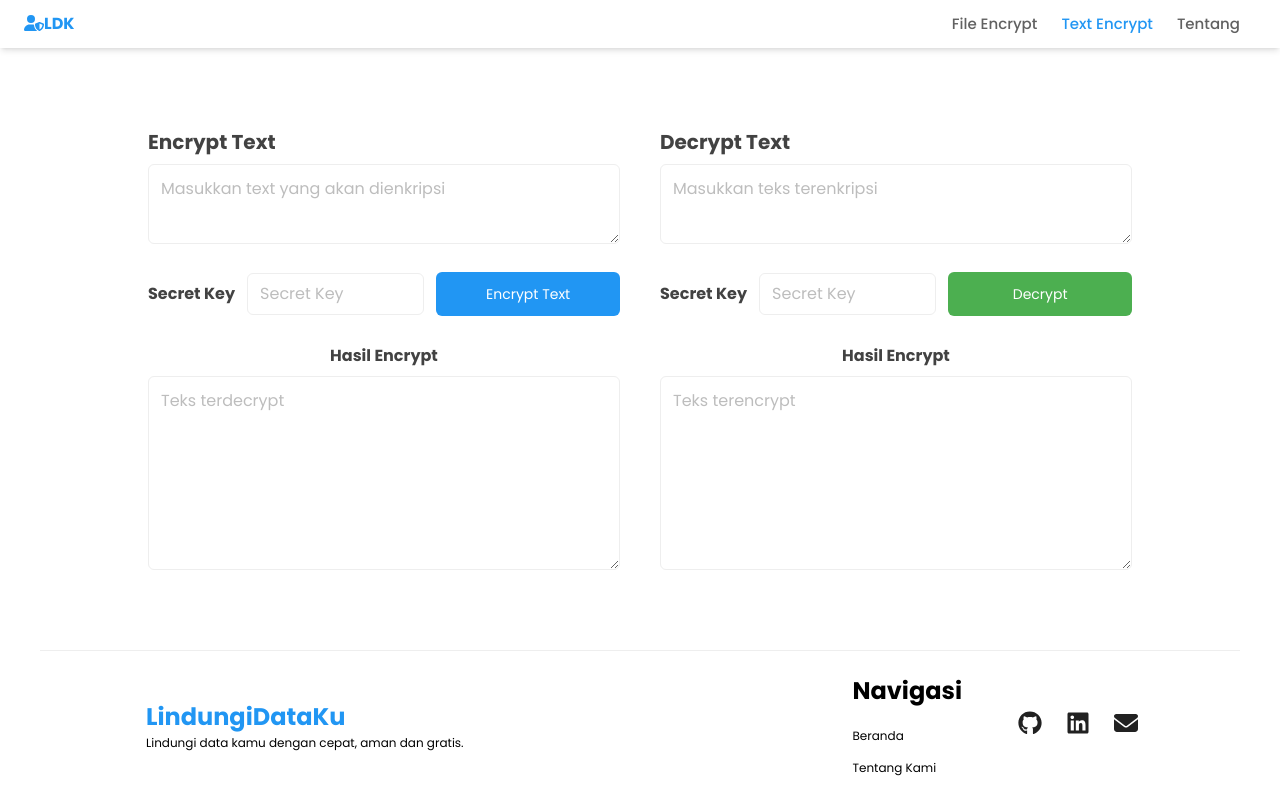
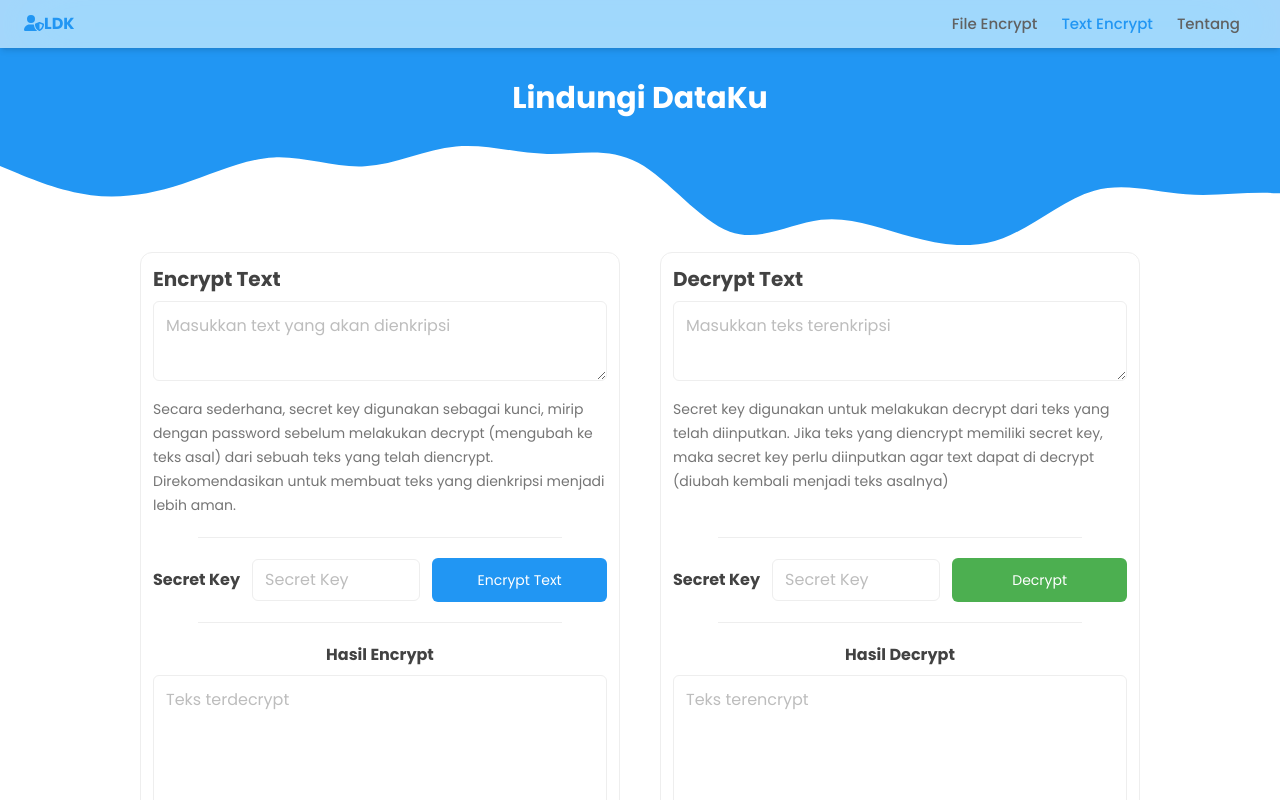
Before and after one commit to dadang-hawari/LindungiDataKu, a React (Vite) app: page /text-encrypt in a window 1280 px wide. Shown: the top 800 px of the page. Built offline with nearby package versions, Linux system fonts and the light colour scheme.

Commit message:
neatening up pages and components

```diff
--- a/src/components/common/Footer.jsx
+++ b/src/components/common/Footer.jsx
@@ -16,7 +16,7 @@ const Footer = () => {
                 LindungiDataKu
               </span>
             </div>
-            <p className="font-normal text-xs leading-5 mb-2">
+            <p className="font-normal text-xs leading-6 mb-2 mt-1">
               Lindungi data kamu dengan cepat, aman dan gratis.
             </p>
           </div>
@@ -25,14 +25,19 @@ const Footer = () => {
               <h3 className="text-xl sm:text-2xl font-bold text-black mb-4">
                 Navigasi
               </h3>
-              <p className="my-2">
-                <Link to="/" className="my-2 text-xs">
-                  Beranda
+              <p className="my-1">
+                <Link to="/" className="my-1 text-xs">
+                  File Encrypt
                 </Link>
               </p>
-              <p className="my-2">
-                <Link to="/tentang" className="my-2 text-xs ">
-                  Tentang Kami
+              <p className="my-1">
+                <Link to="/text-encrypt" className="my-1 text-xs ">
+                  Text Encrypt
+                </Link>
+              </p>
+              <p className="my-1">
+                <Link to="/tentang" className="my-1 text-xs ">
+                  Tentang
                 </Link>
               </p>
             </div>
--- a/src/components/common/Information.jsx
+++ b/src/components/common/Information.jsx
@@ -2,7 +2,7 @@ import React from 'react';
 
 export default function Information() {
   return (
-    <section className="mt-10  max-w-4xl px-4 mx-auto">
+    <section className=" max-w-4xl px-4 mx-auto -mt-7">
       <div className="w-full border border-gray-300 bg-gray-100 px-4 rounded-md py-2">
         <h2 className="font-bold ">Informasi:</h2>
         <p className="text-xs leading-5 mt-1">
--- a/src/components/decrypt/TextDecrypt.jsx
+++ b/src/components/decrypt/TextDecrypt.jsx
@@ -25,7 +25,7 @@ const TextDecrypt = () => {
   };
 
   return (
-    <div className="w-full">
+    <div className="w-full border p-3 rounded-xl">
       <h2 className="font-bold text-xl text-gray-800">Decrypt Text</h2>
       <textarea
         placeholder="Masukkan teks terenkripsi"
@@ -34,7 +34,15 @@ const TextDecrypt = () => {
         rows={2}
         className="block w-full border p-3 outline-none min-h-20 max-h-80 focus:border-green-500 mt-2 mb-4 rounded-md"
       />
-      <div className="flex flex-col sm:flex-row gap-5 mt-7  items-center sm:gap-x-3">
+      <p className="leading-6 text-gray-600 text-sm">
+        Secret key digunakan untuk melakukan decrypt dari teks yang telah
+        diinputkan. Jika teks yang diencrypt memiliki secret key, maka secret
+        key perlu diinputkan agar text dapat di decrypt (diubah kembali menjadi
+        teks asalnya)
+      </p>
+      <hr className="w-4/5 mx-auto mb-5 mt-11" />
+
+      <div className="flex flex-col sm:flex-row gap-5 items-center sm:gap-x-3">
         <label className="block min-w-max font-bold text-gray-800">
           Secret Key
         </label>
@@ -52,11 +60,13 @@ const TextDecrypt = () => {
           Decrypt
         </button>
       </div>
+      <hr className="w-4/5 mx-auto my-5" />
+
       <label
         htmlFor="hasilDecrypt"
-        className="text-gray-800 font-bold mt-7 text-center block"
+        className="text-gray-800 font-bold mt-5 text-center block"
       >
-        Hasil Encrypt
+        Hasil Decrypt
       </label>
       <textarea
         id="hasilDecrypt"
--- a/src/components/encrypt/TextEncrypt.jsx
+++ b/src/components/encrypt/TextEncrypt.jsx
@@ -9,7 +9,7 @@ const TextEncrypt = () => {
 
   const handleEncrypt = () => {
     if (!plainText.trim())
-      return toast('Mohon memasukkan teks yang akan didecrypt', {
+      return toast('Mohon memasukkan teks yang akan diencryp', {
         className: 'toast-error',
         toastId: 'toastError',
       });
@@ -18,7 +18,7 @@ const TextEncrypt = () => {
   };
 
   return (
-    <div className="w-full">
+    <div className="w-full border p-3 rounded-xl">
       <h2 className="font-bold text-xl text-gray-800">Encrypt Text</h2>
       <textarea
         placeholder="Masukkan text yang akan dienkripsi"
@@ -27,7 +27,14 @@ const TextEncrypt = () => {
         rows={2}
         className="block w-full border p-3 outline-none min-h-20 max-h-80 focus:border-blue-500 mt-2 mb-4 rounded-md"
       />
-      <div className="flex flex-col sm:flex-row gap-5 mt-7  items-center sm:gap-x-3">
+      <p className="leading-6 text-gray-600 text-sm">
+        Secara sederhana, secret key digunakan sebagai kunci, mirip dengan
+        password sebelum melakukan decrypt (mengubah ke teks asal) dari sebuah
+        teks yang telah diencrypt. Direkomendasikan untuk membuat teks yang
+        dienkripsi menjadi lebih aman.
+      </p>
+      <hr className="w-4/5 mx-auto my-5" />
+      <div className="flex flex-col sm:flex-row gap-5 mt-2  items-center sm:gap-x-3">
         <label className="block min-w-max font-bold text-gray-800">
           Secret Key
         </label>
@@ -44,10 +51,11 @@ const TextEncrypt = () => {
           Encrypt Text
         </button>
       </div>
+      <hr className="w-4/5 mx-auto my-5" />
 
       <label
         htmlFor="hasilEnkripsi"
-        className="text-gray-800 font-bold mt-7 text-center block"
+        className="text-gray-800 font-bold mt-5 text-center block"
       >
         Hasil Encrypt
       </label>
--- a/src/pages/About.jsx
+++ b/src/pages/About.jsx
@@ -4,28 +4,29 @@ import React from 'react';
 
 export default function About() {
   return (
+    <>
+      <DefaultNav />
       <div className="flex flex-col h-screen justify-between ">
-      <DefaultNav />
-
         <div>
           <section className="mt-20  max-w-3xl px-4 mx-auto">
             <div className="w-full border border-gray-300 bg-gray-100 px-4 rounded-md py-2">
               <h2 className="font-bold ">Lindungi DataKu</h2>
               <p className="text-xs leading-5 mt-1">
                 LDK (Lindungi DataKu) ditujukan untuk melindungi data-data file
-              seperti docs, ppt, pdf, dan sebagainya dengan cepat dan aman yang
-              memanfaatkan enkripsi AES-256 (Advanced Encryption Standard) .
+                seperti docs, ppt, pdf, dan sebagainya dengan cepat dan aman
+                yang memanfaatkan enkripsi AES (Advanced Encryption Standard) .
               </p>
               <p className="text-xs leading-5 mt-1">
-              Website ini dilengkapi dengan fitur PWA (Progressive Web App) yang
-              membuatnya dapat diinstall dan digunakan secara offline.
+                Website ini dilengkapi dengan fitur PWA (Progressive Web App)
+                yang membuatnya dapat diinstall dan digunakan secara offline.
               </p>
             </div>
           </section>
           <section className="mt-10  max-w-3xl px-4 mx-auto">
             <div className="w-full border border-green-200 bg-green-100 px-4 rounded-md py-2">
               <h2 className="text-gray-900 font-bold ">
-              Oleh: Muh. Dadang Hawari
+                Oleh: Muh. Dadang Hawari{' '}
+                <span className="font-normal text-xs">(Masyarakat Umum)</span>
               </h2>
               <p className="text-gray-900 font-medium text-xs  leading-5 mt-1 ">
                 {' '}
@@ -39,5 +40,6 @@ export default function About() {
 
         <Footer />
       </div>
+    </>
   );
 }
--- a/src/pages/TextEncryption.jsx
+++ b/src/pages/TextEncryption.jsx
@@ -4,13 +4,16 @@ import TextDecrypt from '../components/decrypt/TextDecrypt';
 import DefaultNav from '../components/common/Navbar';
 import Footer from '../components/common/Footer';
 import { Flip, ToastContainer } from 'react-toastify';
+import Hero from '../components/common/Hero';
 
 export default function TextEncryption() {
   return (
     <>
       <DefaultNav />
-      <div className=" flex h-screen w-full flex-col justify-between  ">
-        <div className="w-full max-w-5xl justify-center gap-10 items-center px-5 sm:px-10  md:px-5 md:items-start mx-auto mt-32 flex flex-col xl:flex-row">
+      <Hero />
+
+      <div className=" flex h-screen w-full flex-col justify-between mt-2  ">
+        <div className="w-full max-w-5xl justify-center gap-10 items-center px-3 sm:px-10  md:px-3 md:items-start mx-auto mt-32 flex flex-col xl:flex-row">
           <TextEncrypt />
           <TextDecrypt />
         </div>
```
Lines whose indentation alone changed are shown as unchanged.
